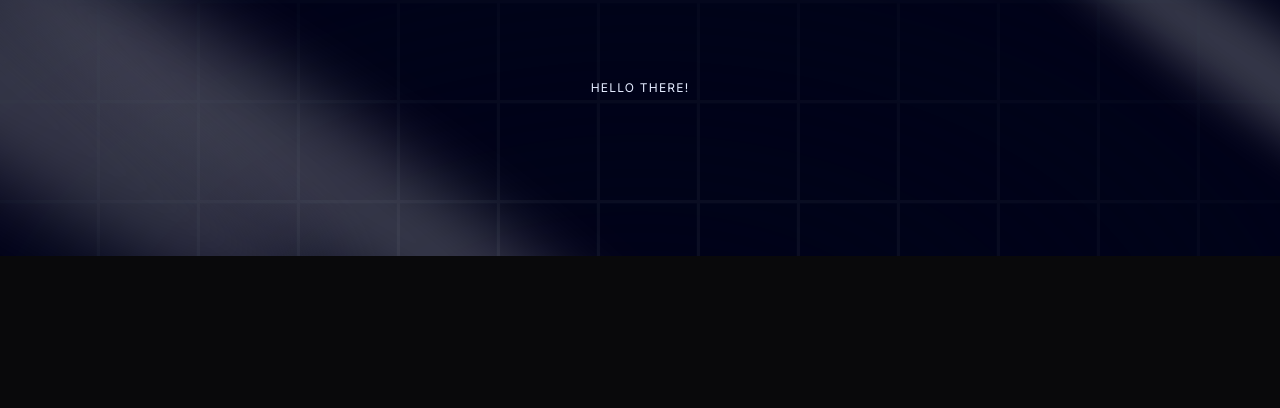
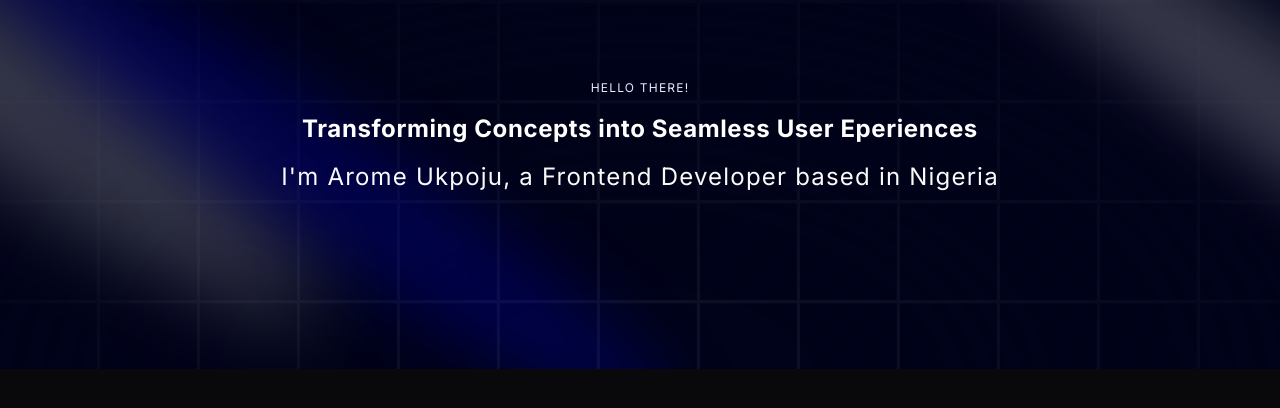
Before and after one commit to Tnath1/porfolio, a Next.js app: page / in a window 1280 px wide. Shown: the top 408 px of the page. Built offline with nearby package versions, Linux system fonts and the light colour scheme.

Commit message:
putting my hero sec together

```diff
--- a/components/Hero.tsx
+++ b/components/Hero.tsx
@@ -1,5 +1,6 @@
 import React from "react";
 import { Spotlight } from "./ui/Spotlight";
+import { TextGenerateEffect } from "./ui/TextGeneratorEffect";
 
 const Hero = () => {
   return (
@@ -15,7 +16,7 @@
       />
       <Spotlight
         className="top-28 left-80 h-[80vh] w-[50vw]"
-        fill="white"
+        fill="blue"
       />
     </div>
     <div className="h-screen w-full dark:bg-black-100 bg-white  dark:bg-grid-white/[0.05] bg-grid-black/[0.2] absolute top-0 left-0 flex items-center justify-center">
@@ -28,6 +29,10 @@
         <h2 className=" uppercase tracking-widest text-xs text-center max-w-80 text-blue-100 ">
           Hello there!
         </h2>
+        <TextGenerateEffect
+        className="text-center tex-[40px] md:text-5xl lg:text-6xl"
+        words="Transforming Concepts into Seamless User Eperiences" />
+        <p className="text-center md:tracking-wider mb-4 text-sm md:text-lg lg:text-2xl "> I'm Arome Ukpoju, a Frontend Developer based in Nigeria </p>
       </div>
     </div>
     </div>
--- /dev/null
+++ b/components/ui/TextGeneratorEffect.tsx
@@ -0,0 +1,54 @@
+"use client";
+import { useEffect } from "react";
+import { motion, stagger, useAnimate } from "framer-motion";
+import { cn } from "@/utils/cn";
+
+export const TextGenerateEffect = ({
+  words,
+  className,
+}: {
+  words: string;
+  className?: string;
+}) => {
+  const [scope, animate] = useAnimate();
+  let wordsArray = words.split(" ");
+  useEffect(() => {
+    animate(
+      "span",
+      {
+        opacity: 1,
+      },
+      {
+        duration: 2,
+        delay: stagger(0.2),
+      }
+    );
+  }, [scope.current]);
+
+  const renderWords = () => {
+    return (
+      <motion.div ref={scope}>
+        {wordsArray.map((word, idx) => {
+          return (
+            <motion.span
+              key={word + idx}
+              className="{`${idx > 3 ? 'text-purple' : 'dark:text-white text-black'}opacity-0`}"
+            >
+              {word}{" "}
+            </motion.span>
+          );
+        })}
+      </motion.div>
+    );
+  };
+
+  return (
+    <div className={cn("font-bold", className)}>
+      <div className="my-4">
+        <div className=" dark:text-white text-black text-2xl leading-snug tracking-wide">
+          {renderWords()}
+        </div>
+      </div>
+    </div>
+  );
+};
```
